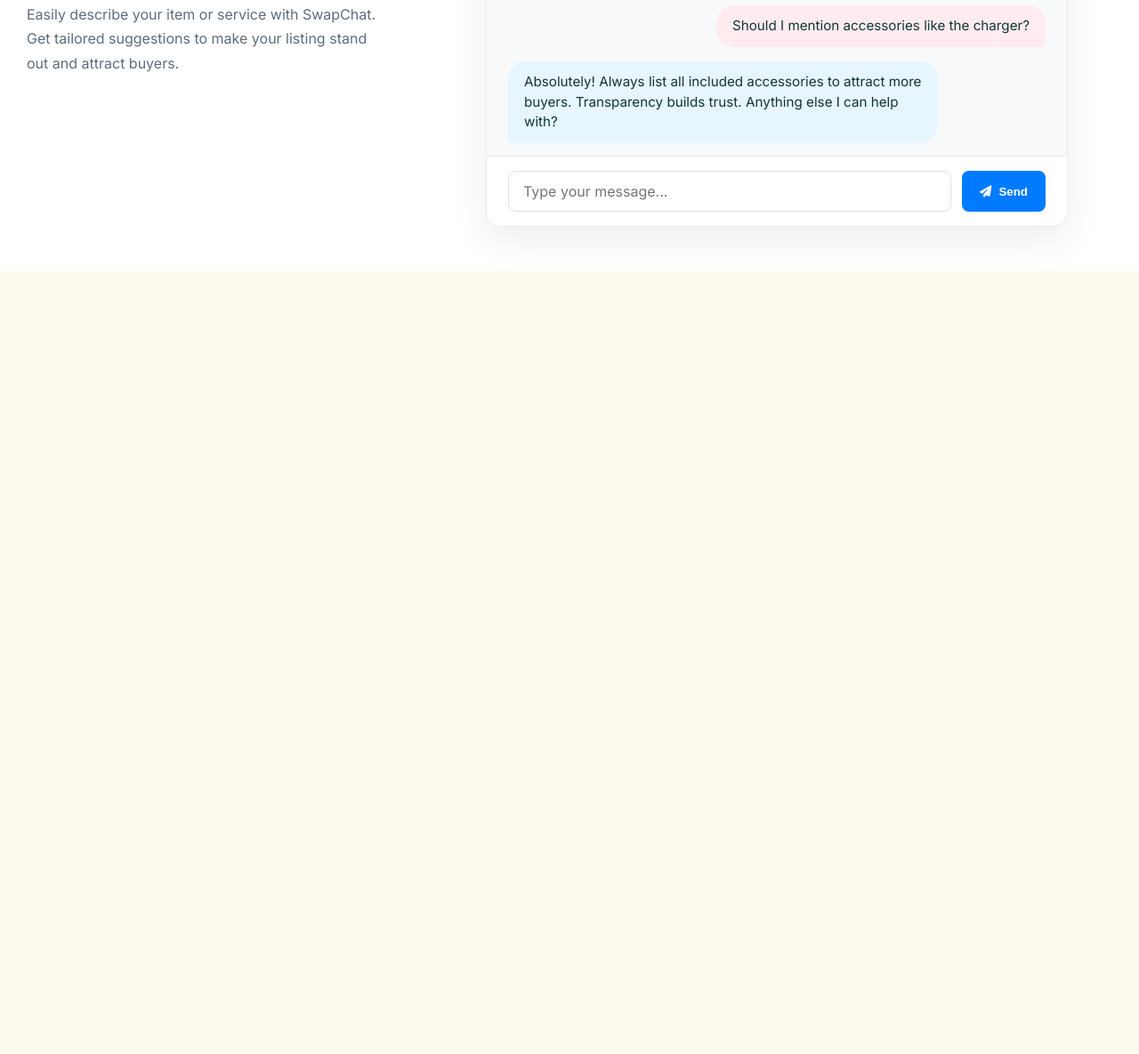
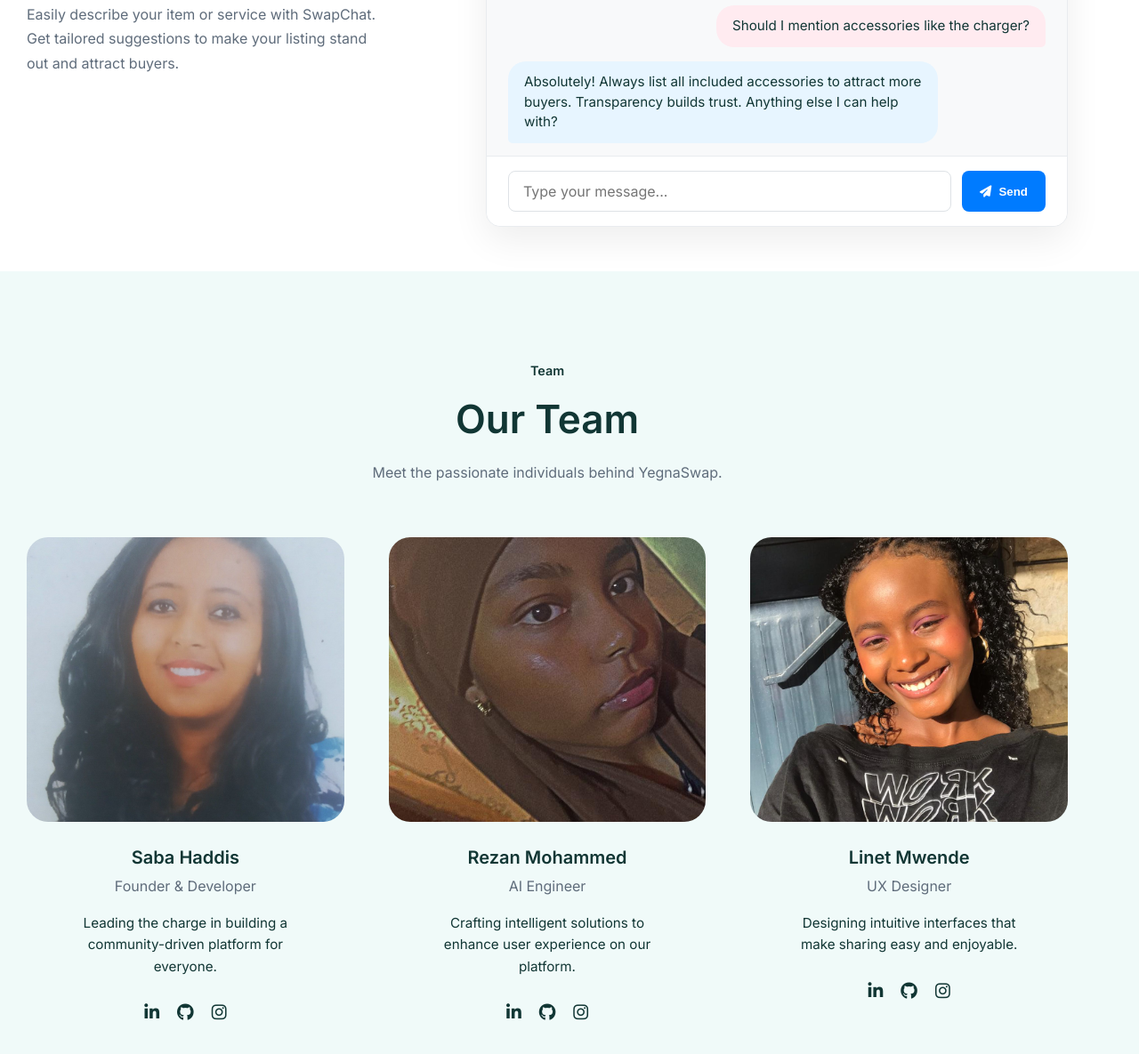
Before and after one commit to SabaHaddis/yegnaswap, a plain HTML site: page index.html in a window 1280 px wide. Shown: the part 3815-5000 px from the top of the page at 89% size. Before the commit the page ends 4120 px from the top, so only its background shows below. Drawn offline with Linux system fonts and the light colour scheme; a script that the page names is missing.

Commit message:
Added html, css - Meet the team section

```diff
--- a/index.html
+++ b/index.html
@@ -236,6 +236,58 @@
                 </div>
             </div>
         </section>
+                </section>
+
+        <!-- ============================================= -->
+        <!-- TEAM SECTION                                  -->
+        <!-- ============================================= -->
+        <section class="team-section">
+            <div class="container">
+                <div class="team-header">
+                    <span class="team-label">Team</span>
+                    <h2 class="team-heading">Our Team</h2>
+                    <p class="team-subheading">Meet the passionate individuals behind YegnaSwap.</p>
+                </div>
+
+                <div class="team-grid">
+                    <div class="team-member">
+                        <img src="assets/SabaProfile.jpeg" alt="Saba Haddis" class="team-member-image">
+                        <h3 class="team-member-name">Saba Haddis</h3>
+                        <p class="team-member-title">Founder & Developer</p>
+                        <p class="team-member-bio">Leading the charge in building a community-driven platform for everyone.</p>
+                        <div class="team-member-socials">
+                            <a href="#"><i class="fab fa-linkedin-in"></i></a>
+                            <a href="#"><i class="fab fa-github"></i></a>
+                            <a href="#"><i class="fab fa-instagram"></i></a>
+                        </div>
+                    </div>
+
+                    <div class="team-member">
+                        <img src="assets/RezanProfile.jpeg" alt="Rezan Mohammed" class="team-member-image">
+                        <h3 class="team-member-name">Rezan Mohammed</h3>
+                        <p class="team-member-title">AI Engineer</p>
+                        <p class="team-member-bio">Crafting intelligent solutions to enhance user experience on our platform.</p>
+                        <div class="team-member-socials">
+                            <a href="#"><i class="fab fa-linkedin-in"></i></a>
+                            <a href="#"><i class="fab fa-github"></i></a>
+                            <a href="#"><i class="fab fa-instagram"></i></a>
+                        </div>
+                    </div>
+
+                    <div class="team-member">
+                        <img src="assets/LinetProfile.jpeg" alt="Linet Mwende" class="team-member-image">
+                        <h3 class="team-member-name">Linet Mwende</h3>
+                        <p class="team-member-title">UX Designer</p>
+                        <p class="team-member-bio">Designing intuitive interfaces that make sharing easy and enjoyable.</p>
+                        <div class="team-member-socials">
+                            <a href="#"><i class="fab fa-linkedin-in"></i></a>
+                            <a href="#"><i class="fab fa-github"></i></a>
+                            <a href="#"><i class="fab fa-instagram"></i></a>
+                        </div>
+                    </div>
+                </div>
+            </div>
+        </section>
 
     </main>
     <script src="script.js"></script>
--- a/style.css
+++ b/style.css
@@ -562,3 +562,90 @@ img {
 .btn-send:hover {
     background-color: #0056b3;
 }
+.team-section {
+    background-color: #F0FAF9;
+    padding: 100px 0;
+}
+
+.team-header {
+    text-align: center;
+    margin-bottom: 60px;
+}
+
+.team-label {
+    display: block;
+    font-size: 0.9rem;
+    font-weight: 600;
+    margin-bottom: 0.5rem;
+    color: var(--dark-text);
+}
+
+.team-heading {
+    font-size: 2.75rem;
+    font-weight: 600;
+    color: var(--dark-text);
+    margin: 0 0 0.75rem 0;
+}
+
+.team-subheading {
+    font-size: 1rem;
+    color: var(--gray-text);
+    margin: 0;
+}
+
+.team-grid {
+    display: grid;
+    grid-template-columns: repeat(3, 1fr);
+    gap: 50px;
+}
+
+.team-member {
+    text-align: center;
+}
+
+.team-member-image {
+    width: 100%;
+    height: 320px;
+    object-fit: cover;
+    object-position: center;
+    border-radius: 24px;
+    margin-bottom: 24px;
+}
+
+.team-member-name {
+    font-size: 1.25rem;
+    font-weight: 600;
+    color: var(--dark-text);
+    margin-bottom: 4px;
+}
+
+.team-member-title {
+    font-size: 1rem;
+    color: var(--gray-text);
+    margin-bottom: 16px;
+}
+
+.team-member-bio {
+    font-size: 0.95rem;
+    line-height: 1.6;
+    color: var(--dark-text);
+    max-width: 280px;
+    margin: 0 auto 24px auto;
+}
+
+.team-member-socials {
+    display: flex;
+    justify-content: center;
+    align-items: center;
+    gap: 20px;
+}
+
+.team-member-socials a {
+    color: var(--dark-text);
+    font-size: 1.2rem;
+    transition: color 0.3s ease;
+}
+
+.team-member-socials a:hover {
+    color: var(--primary-green);
+}
```
